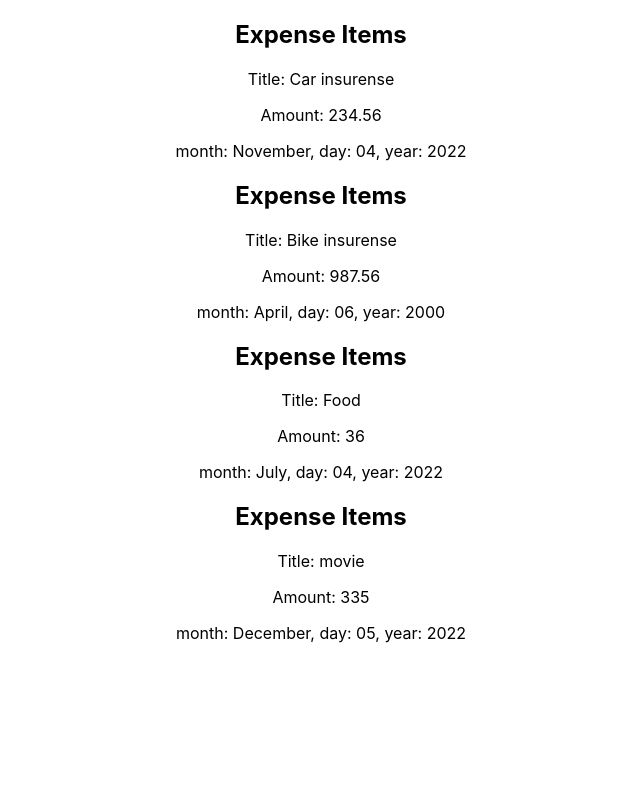
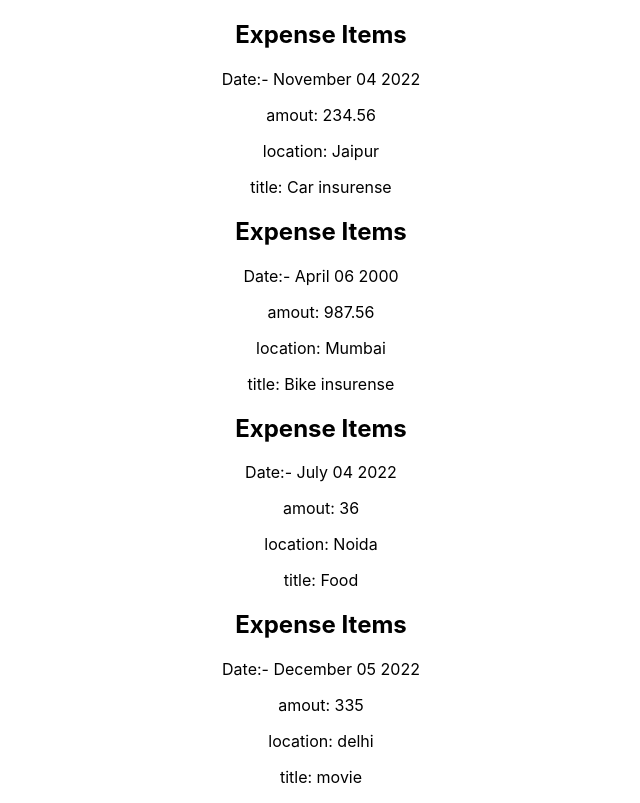
Before and after one commit to Ritikadhangar910/reactsharp, a React (Create React App) app: page / in a window 1280 px wide. Shown: the whole page, without its empty margins (319-959 px from the left). Built offline with nearby package versions, Linux system fonts and the light colour scheme.

Commit message:
make child component

```diff
--- a/src/App.js
+++ b/src/App.js
@@ -2,10 +2,30 @@ import "./App.css";
 import ExpenseItem from "./components/ExpenseItem";
 function App() {
   const expenses = [
-    { title: "Car insurense", amount: 234.56, date: new Date(2022, 10, 4) },
-    { title: "Bike insurense", amount: 987.56, date: new Date(2000, 3, 6) },
-    { title: "Food", amount: 36, date: new Date(2022, 6, 4) },
-    { title: "movie", amount: 335.0, date: new Date(2021, 23, 5) },
+    {
+      title: "Car insurense",
+      amount: 234.56,
+      locat: "Jaipur",
+      date: new Date(2022, 10, 4),
+    },
+    {
+      title: "Bike insurense",
+      amount: 987.56,
+      locat: "Mumbai",
+      date: new Date(2000, 3, 6),
+    },
+    {
+      title: "Food",
+      amount: 36,
+      locat: "Noida",
+      date: new Date(2022, 6, 4),
+    },
+    {
+      title: "movie",
+      amount: 335.0,
+      locat: "delhi",
+      date: new Date(2021, 23, 5),
+    },
   ];
   return (
     <div className="App">
@@ -14,6 +34,7 @@ function App() {
           <ExpenseItem
             title={expense.title}
             amount={expense.amount}
+            location={expense.locat}
             d={expense.date}
           />
         </div>
--- /dev/null
+++ b/src/components/ExpenseDate.js
@@ -0,0 +1,13 @@
+function ExpenseDate(props) {
+  const month = props.d.toLocaleString("en-US", { month: "long" });
+  const day = props.d.toLocaleString("en-US", { day: "2-digit" });
+  const year = props.d.getFullYear();
+  return (
+    <>
+      <p>
+        Date:- {month} {day} {year}
+      </p>
+    </>
+  );
+}
+export default ExpenseDate;
--- /dev/null
+++ b/src/components/ExpenseDetails.js
@@ -0,0 +1,10 @@
+function ExpenseDetails(props) {
+  return (
+    <>
+      <p>amout: {props.amount}</p>
+      <p>location: {props.location} </p>
+      <p>title: {props.title}</p>
+    </>
+  );
+}
+export default ExpenseDetails;
--- a/src/components/ExpenseItem.js
+++ b/src/components/ExpenseItem.js
@@ -1,16 +1,17 @@
+import ExpenseDate from "./ExpenseDate";
+import ExpenseDetails from "./ExpenseDetails";
+
 function ExpenseItem(props) {
-  const month = props.d.toLocaleString("en-US", { month: "long" });
-  const day = props.d.toLocaleString("en-US", { day: "2-digit" });
-  const year = props.d.getFullYear();
   return (
     <>
       <h2>Expense Items</h2>
 
-      <p>Title: {props.title}</p>
-      <p>Amount: {props.amount}</p>
-      <p>
-        month: {month}, day: {day}, year: {year}
-      </p>
+      <ExpenseDate d={props.d} />
+      <ExpenseDetails
+        amount={props.amount}
+        location={props.location}
+        title={props.title}
+      />
     </>
   );
 }
```
